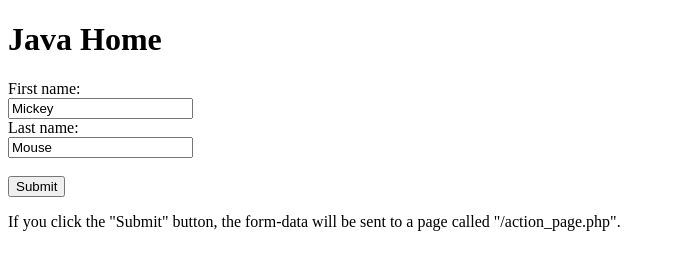
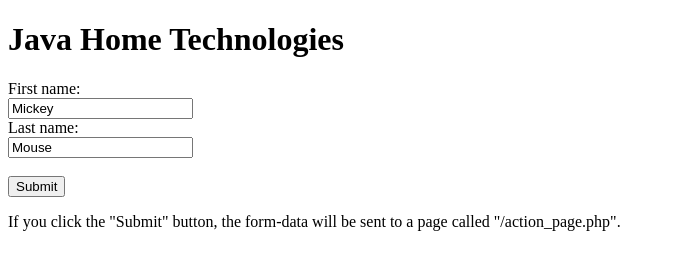
Before and after one commit to godlove10/website-ansble, a plain HTML site: page index.html in a window 1280 px wide. Shown: the whole page, without its empty margins (0-675 px from the left). Drawn offline with Linux system fonts and the light colour scheme.

Commit message:
Update index.html

```diff
--- a/index.html
+++ b/index.html
@@ -1,7 +1,7 @@
 <!DOCTYPE html>
 <html>
 <body>
-<h1>Java Home </h1>
+<h1>Java Home Technologies</h1>
 <form action="/action_page.php">
   First name:<br>
   <input type="text" name="firstname" value="Mickey">
```
